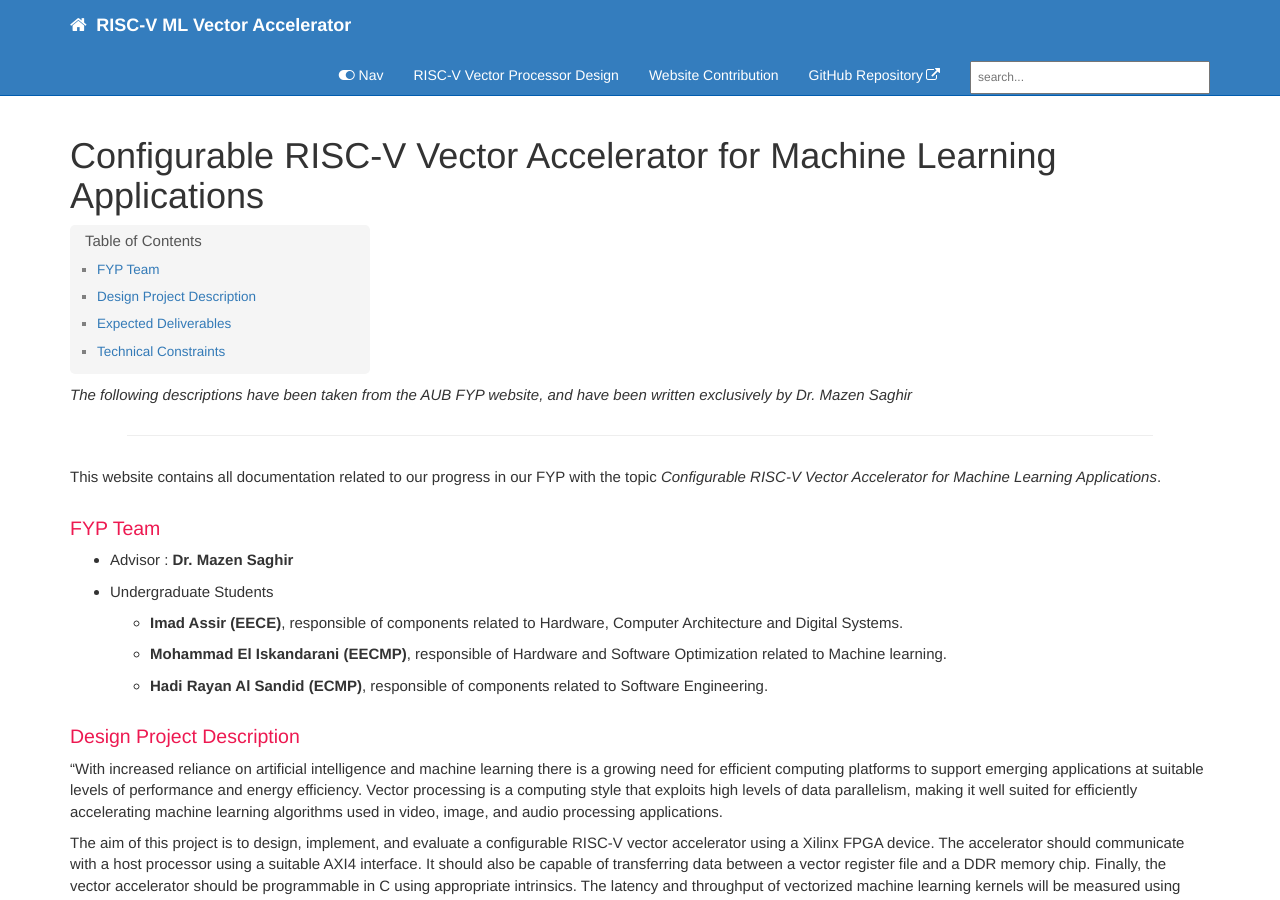
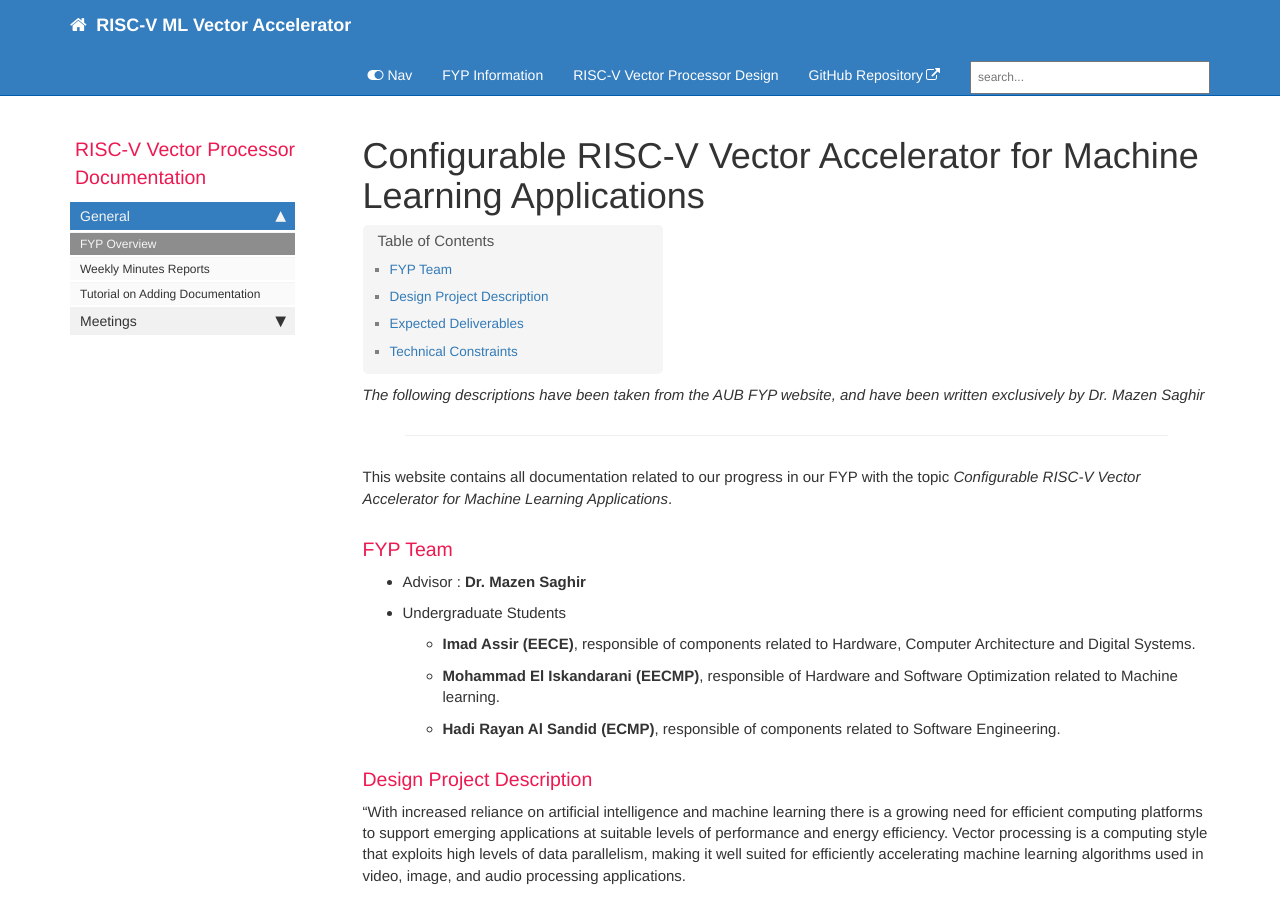
Before and after one commit to mfkiwl/RISC-V_Vector_Accelerator_For_ML, a Jekyll site: the page built from docs/index.md, in a window 1280 px wide and 900 px high. Built offline with Jekyll 4.4.1, drawn with Linux system fonts in a browser that asks for light colours; comment, search, counter and statistics services are not loaded.

Commit message:
Changed documentation structure and added first meeting overview'

```diff
--- /dev/null
+++ b/docs/_data/sidebars/fyp_information_sidebar.yml
@@ -0,0 +1,31 @@
+# This is your sidebar TOC. The sidebar code loops through sections here and provides the appropriate formatting.
+
+entries:
+- title: sidebar
+  product: RISC-V Vector Processor Documentation
+  version:
+  folders:
+
+  - title: General
+    output: web
+    folderitems:
+
+    - title: FYP Overview
+      url: /index.html
+      output: web
+
+    - title: Weekly Minutes Reports
+      url: /Weekly-Minutes.html
+      output: web
+
+    - title: Tutorial on Adding Documentation
+      url: /Adding_Documentation.html
+      output: web
+
+  - title: Meetings
+    output: web
+    folderitems:
+
+    - title: Oct. 7th 2020
+      url: /meeting-7-10-2020.html
+      output: web
--- a/docs/_data/topnav.yml
+++ b/docs/_data/topnav.yml
@@ -3,9 +3,9 @@
 topnav:
 - title: Topnav
   items:
+    - title: FYP Information
+      url: /index
     - title: RISC-V Vector Processor Design
       url: /Vector-Processor-Design-Overview
-    - title: Website Contribution
-      url: /Adding_Documentation
     - title: GitHub Repository
       external_url: https://github.com/imadassir/RISCV_Vector_Unit
--- a/docs/index.md
+++ b/docs/index.md
@@ -3,7 +3,7 @@ title: "Configurable RISC-V Vector Accelerator for Machine Learning Applications
 keywords:
 tags:
 permalink: index.html
-hide_sidebar: true
+sidebar: fyp_information_sidebar
 summary:
 ---
 
--- a/docs/pages/Guides/Guide-AddingDocumentation.md
+++ b/docs/pages/General/Guide-AddingDocumentation.md
@@ -4,7 +4,8 @@ keywords:
 last_updated:
 tags:
 permalink: Adding_Documentation.html
-folder: Guides
+folder: General
+sidebar: fyp_information_sidebar
 ---
 
 ## Installing Ruby & Building Website locally
```
Also changed, not shown: docs/pages/General/Weekly-Minutes.md (added, +17 -0 lines), docs/pages/Meetings/Meeting-7-10-2020.md (added, +13 -0 lines).
